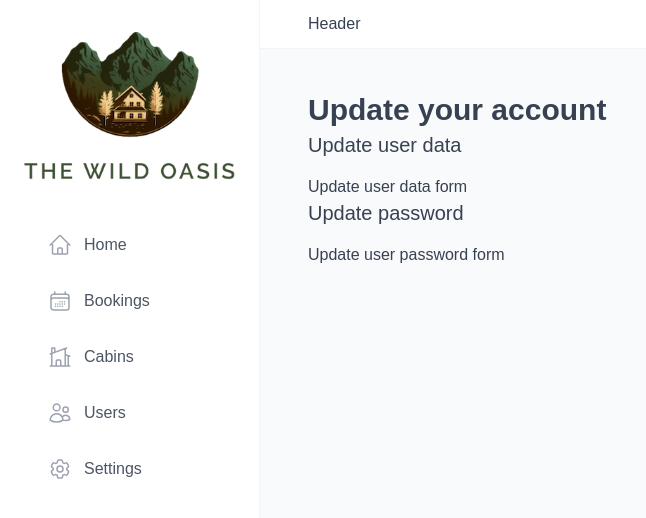
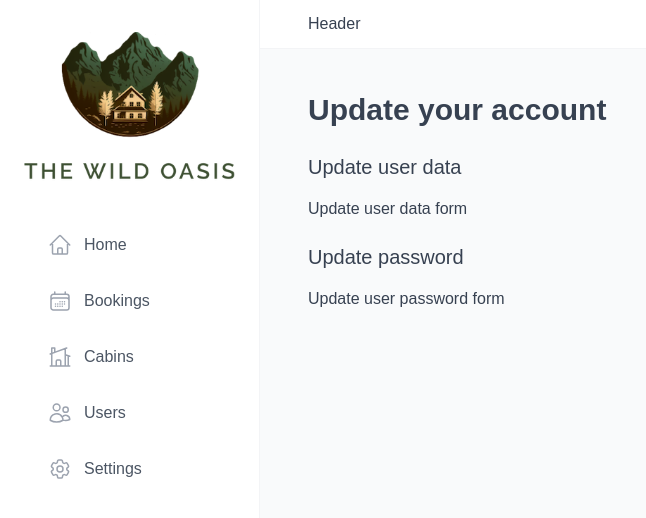
Before and after one commit to AhmedAbdelmotilab/OasisProject, a React (Vite) app: page /account in a window 1280 px wide. Shown: the top 518 px of the page, without its empty margins (0-646 px from the left). Built offline with nearby package versions, Linux system fonts and the light colour scheme.

Commit message:
refactor: implement toast notifications for cabin operations and adjust layout styling for improved presentation

```diff
--- a/src/features/cabins/components/CabinRow.module.css
+++ b/src/features/cabins/components/CabinRow.module.css
@@ -11,6 +11,7 @@
 }
 
 .img {
+  margin-left: 1rem;
   display: block;
   width: 6.4rem;
   aspect-ratio: 3 / 2;
--- a/src/features/cabins/components/CabinRow.tsx
+++ b/src/features/cabins/components/CabinRow.tsx
@@ -1,4 +1,5 @@
 import { useMutation, useQueryClient } from "@tanstack/react-query";
+import toast from "react-hot-toast";
 import { FaTrashAlt } from "react-icons/fa";
 import { deleteCabinById } from "../../../services/apiCabins";
 import { formatCurrency } from "../../../utils/helpers";
@@ -15,9 +16,12 @@ export default function CabinRow({ cabin }: CabinRowProps) {
     mutationKey: ["deleteCabin"],
     mutationFn: (id: number) => deleteCabinById(id),
     onSuccess: () => {
+      toast.success(`Cabin Was Successfully Deleted`);
       queryClient.invalidateQueries({ queryKey: ["cabins"] });
     },
-    onError: () => {},
+    onError: (error: string) => {
+      toast.error(error);
+    },
   });
   return (
     <div className={styles.row}>
--- a/src/features/cabins/components/CabinTable.tsx
+++ b/src/features/cabins/components/CabinTable.tsx
@@ -1,5 +1,6 @@
 import { useQuery } from "@tanstack/react-query";
 import { useEffect } from "react";
+import toast from "react-hot-toast";
 import { FaPlus } from "react-icons/fa";
 import { Spinner } from "../../../components/Spinner";
 import { getAllCabins } from "../../../services/apiCabins";
@@ -17,7 +18,7 @@ export default function CabinTable() {
     if (data) setCabins(data);
   }, [data, setCabins]);
   if (isError && !isLoading) {
-    return <p>error while fetching the data 📈 </p>;
+    return toast.error("error while fetching the data 📈");
   }
   if (isLoading) return <Spinner />;
   return (
--- a/src/layouts/AppLayout.module.css
+++ b/src/layouts/AppLayout.module.css
@@ -1,3 +1,10 @@
+.div {
+  max-width: 120rem;
+  margin: 0 auto;
+  display: flex;
+  flex-direction: column;
+  gap: 2.2rem;
+}
 .main {
   background-color: var(--color-grey-50);
   padding: 4rem 4.8rem 6.4rem;
--- a/src/layouts/AppLayout.tsx
+++ b/src/layouts/AppLayout.tsx
@@ -8,7 +8,9 @@ export default function AppLayout() {
       <Header />
       <SideBar />
       <main className={styles.main}>
-        <Outlet />
+        <div className={styles.div}>
+          <Outlet />
+        </div>
       </main>
     </div>
   );
```
